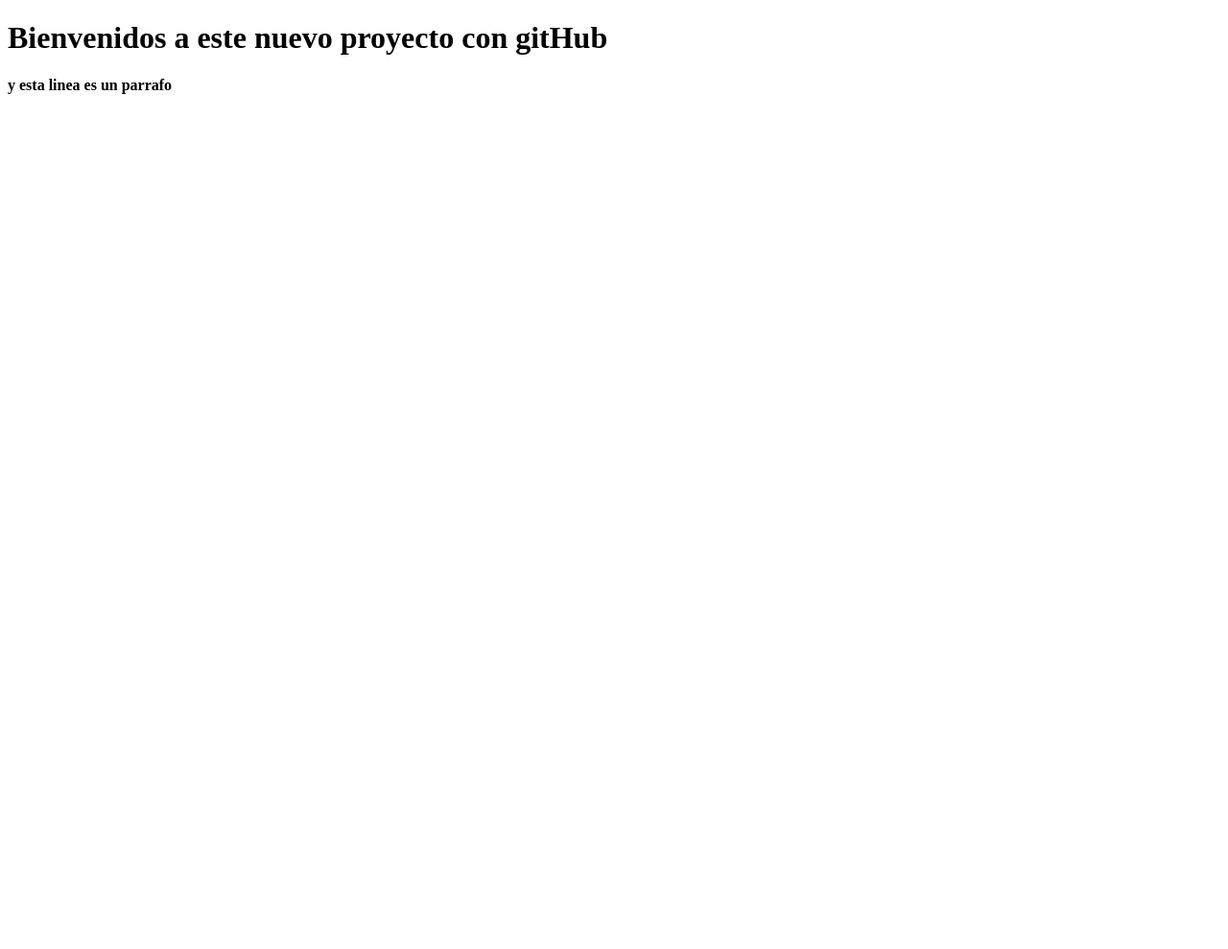
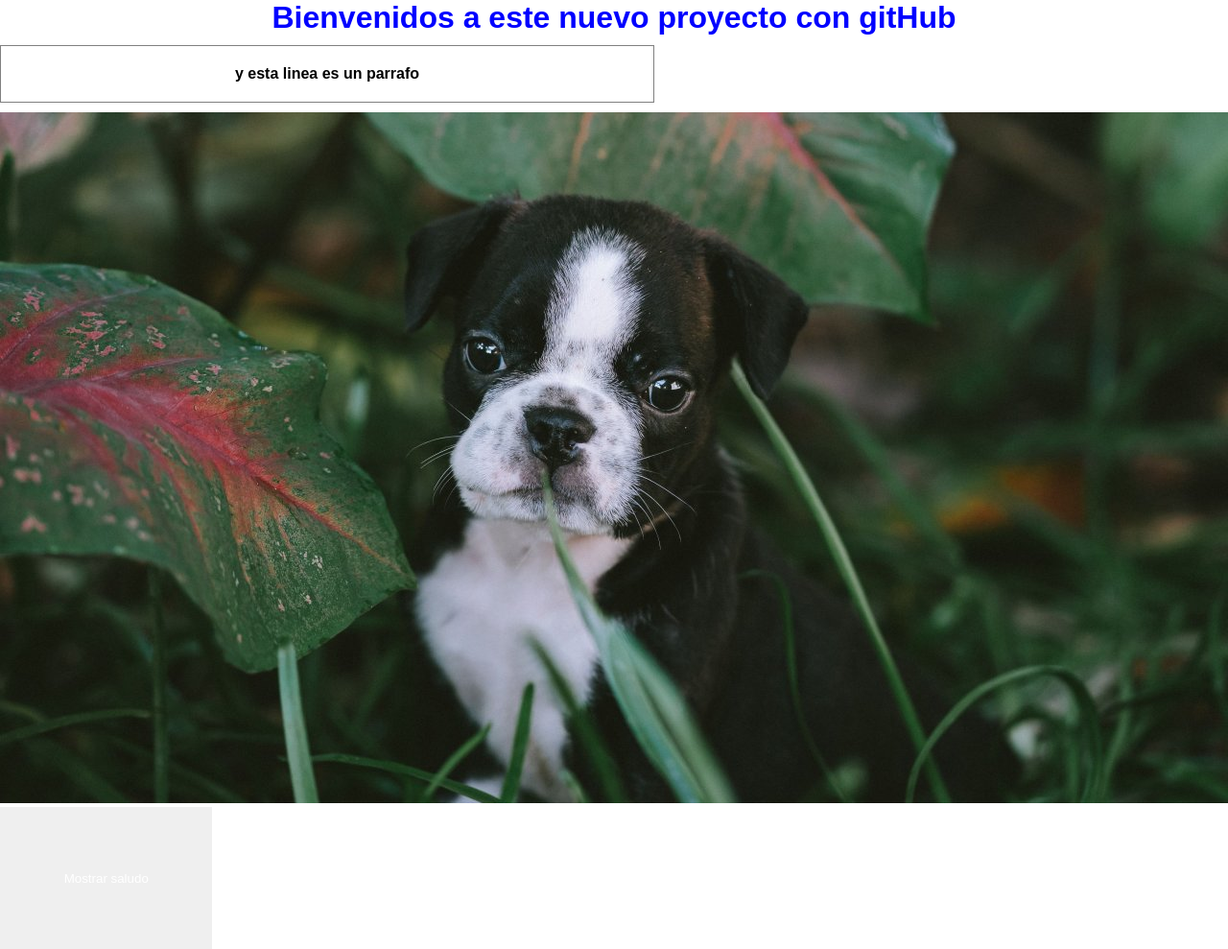
Before and after one commit to NestorPQ/veterinaria, a plain HTML site: page index.html in a window 1280 px wide. Shown: the whole page at 96% size. Before the commit the page ends 800 px from the top, so only its background shows below. Drawn offline with Linux system fonts and the light colour scheme.

Commit message:
Sitio original de veterinaria

```diff
--- /dev/null
+++ b/css/style.css
@@ -0,0 +1,46 @@
+* {
+    margin: 0;
+    padding: 0;
+    border: 0;
+    font-family: Arial, Helvetica, sans-serif;
+}
+
+
+h1 {
+    color: blue;
+}
+
+
+.contenedor {
+    padding: 5rem;
+}
+
+
+.boton {
+    text-align: center;
+    border-color: black;
+    color: white;
+    padding: 5em ;
+    cursor: pointer;
+}
+
+
+.titulo {
+    text-align: center;
+
+ }
+
+
+ .parrafo {
+    width: 50%;
+    border:  1px solid gray;
+    padding: 20px;
+    margin-top: 10px;
+    margin-bottom: 10px;
+    text-align: center;
+ }
+
+ .perrito {
+    margin: 4rem solid center;
+
+ }
--- a/index.html
+++ b/index.html
@@ -5,9 +5,15 @@
     <meta http-equiv="X-UA-Compatible" content="IE=edge">
     <meta name="viewport" content="width=device-width, initial-scale=1.0">
     <title>Senati Complementacion</title>
+    <link rel="stylesheet" href="css/style.css">
 </head>
 <body>
-    <h1>Bienvenidos a este nuevo proyecto con gitHub</h1>
-    <p><strong>y esta linea es un parrafo</strong></p>
+    <h1 class="titulo">Bienvenidos a este nuevo proyecto con gitHub</h1>
+    <p class="parrafo"><strong>y esta linea es un parrafo</strong></p>
+
+    <img src="images/perrito.jpg" alt="perrito" class="perrito">
+
+    <button type="boton" id="saludo" class="boton">Mostrar saludo</button>
+    <script src="js/scripts.js"></script>
 </body>
 </html>
--- /dev/null
+++ b/js/scripts.js
@@ -0,0 +1,12 @@
+function saludar(){
+    alert("Hola querida mascotas")
+}
+
+
+function presentarse(){
+    alert("Te saluda");
+}
+
+const botonSaludo = document.getElementByID("saludar");
+
+botonSaludo.addEventListener("click", saludar);
```
Also changed, not shown: images/perrito.jpg (added), 1 other file.
